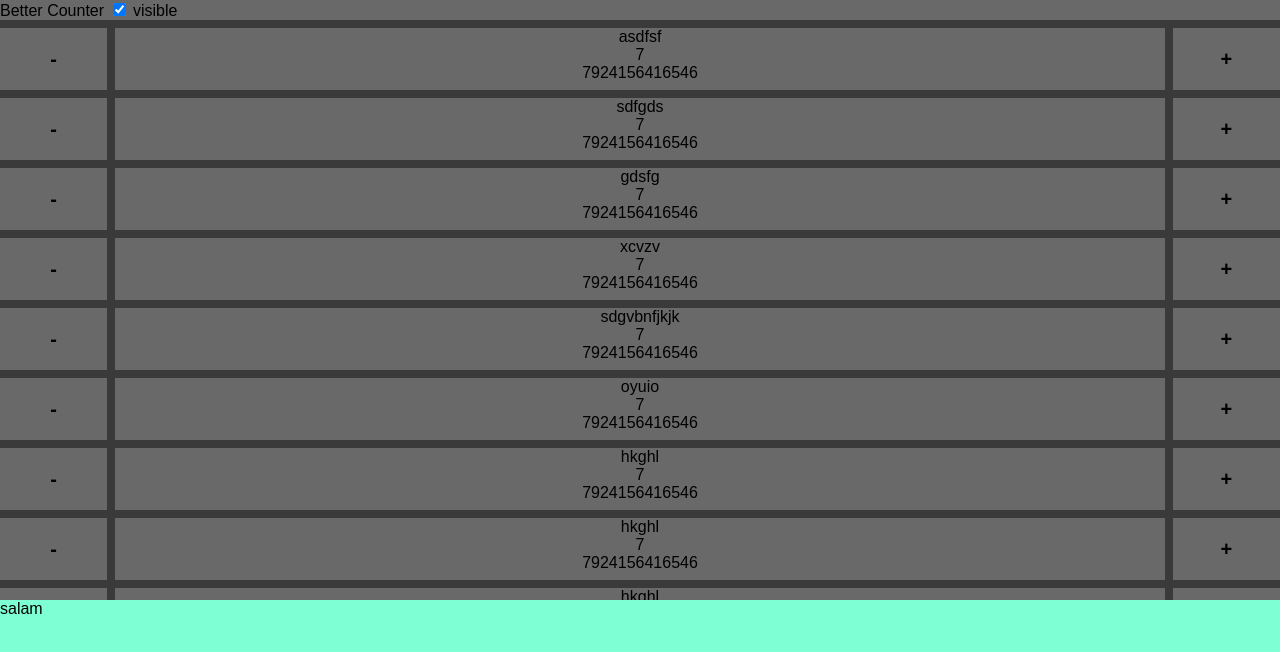
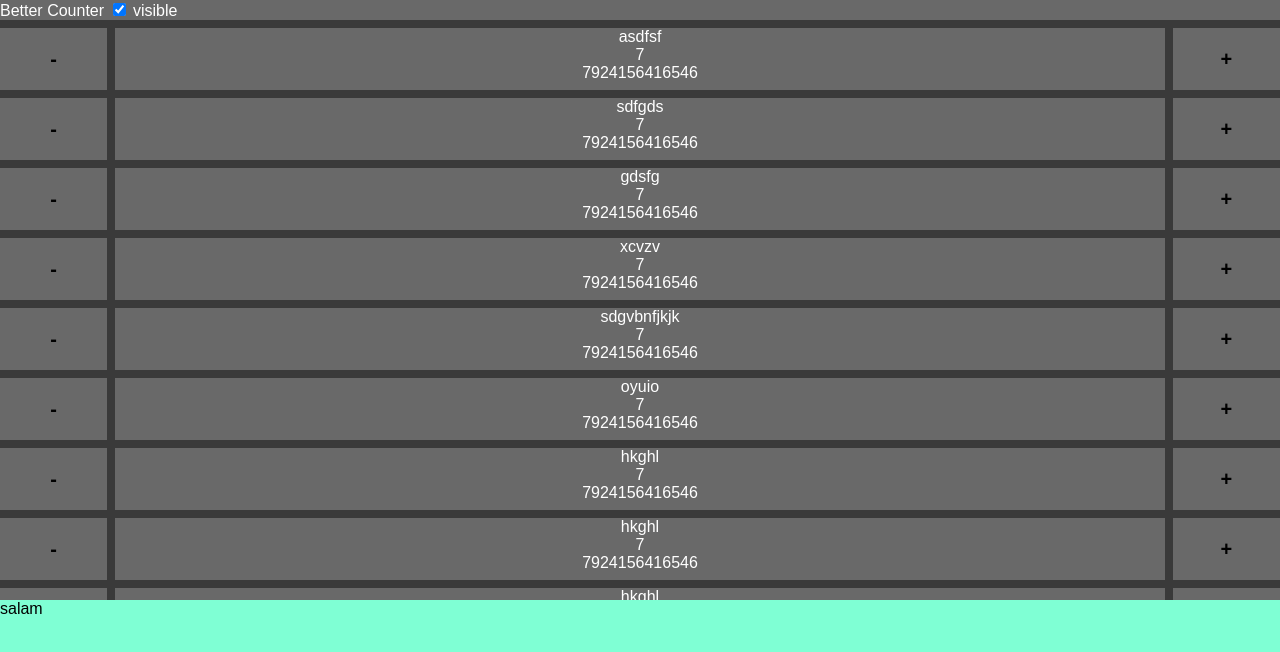
Before and after one commit to Roohollah81/better-counter, a SvelteKit app in the folder my-app/: page / in a window 1280 px wide. Shown: the top 652 px of the page. Built offline with nearby package versions, Linux system fonts and the light colour scheme.

Commit message:
change variables name

```diff
--- a/my-app/src/lib/Row.svelte
+++ b/my-app/src/lib/Row.svelte
@@ -19,13 +19,13 @@
 		display: flex;
 		flex-direction: row;
 		justify-content: space-between;
-		gap: var(--fasele);
+		gap: var(--items-gap);
 	}
 	.btn {
 		width: 10%;
 		text-align: center;
 		line-height: 3em;
-		background-color: var(--ali);
+		background-color: var(--items-color);
 		border: none;
 		font-size: 20px;
 		font-weight: bold;
@@ -35,6 +35,6 @@
 		align-items: center;
 		flex-direction: column;
 		width: -webkit-fill-available;
-		background-color: var(--ali);
+		background-color: var(--items-color);
 	}
 </style>
--- a/my-app/src/routes/+layout.svelte
+++ b/my-app/src/routes/+layout.svelte
@@ -5,8 +5,8 @@
 <style>
 	:global(body) {
 		margin: 0;
-		--fasele: 8px;
-		--ali: rgb(105, 105, 105);
+		--items-gap: 8px;
+		--items-color: rgb(105, 105, 105);
         font-family: Arial, Helvetica, sans-serif;
 	}
 	.container {
--- a/my-app/src/routes/+page.svelte
+++ b/my-app/src/routes/+page.svelte
@@ -46,11 +46,12 @@
 		display: flex;
 		flex-direction: column;
 		width: 100%;
-		gap: var(--fasele);
+		gap: var(--items-gap);
+		color: white;
 	}
 
 	.head {
-		background-color: var(--ali);
+		background-color: var(--items-color);
 	}
 
 	.sidebar {
```
